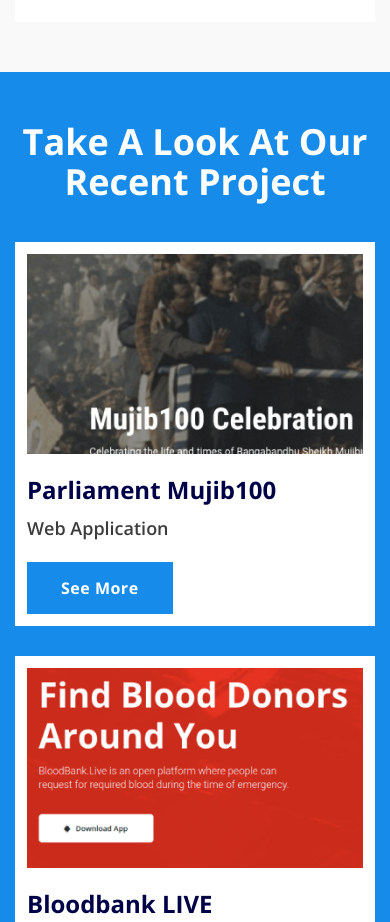
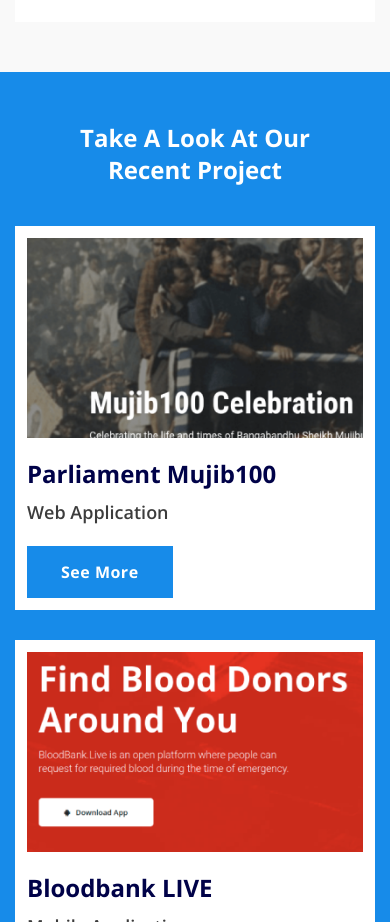
Before and after one commit to nwebpro/ezzetech, a React (Create React App) app: page / in a window 390 px wide. Shown: the part 3040-3962 px from the top of the page. Built offline with nearby package versions, Linux system fonts and the light colour scheme.

Commit message:
netlify deploy done

```diff
--- a/src/Pages/Home/RecentWork/RecentWork.jsx
+++ b/src/Pages/Home/RecentWork/RecentWork.jsx
@@ -40,7 +40,7 @@
     return (
         <section className='bg-ezze-theme py-[50px] md:py-20 lg;py-[100px] px-[15px] font-OpenSans'>
             <div className="container mx-auto">
-                <h2 className='text-white text-center text-4xl font-bold mb-10 capitalize'>Take a look at our <br />recent project</h2>
+                <h2 className='text-white text-center text-2xl md:text-3xl lg:text-4xl font-bold mb-10 capitalize'>Take a look at our <br />recent project</h2>
                 <div className='grid grid-cols-1 md:grid-cols-2 gap-[30px] mb-10'>
                     {
                         recenProject.map(project => (
```
